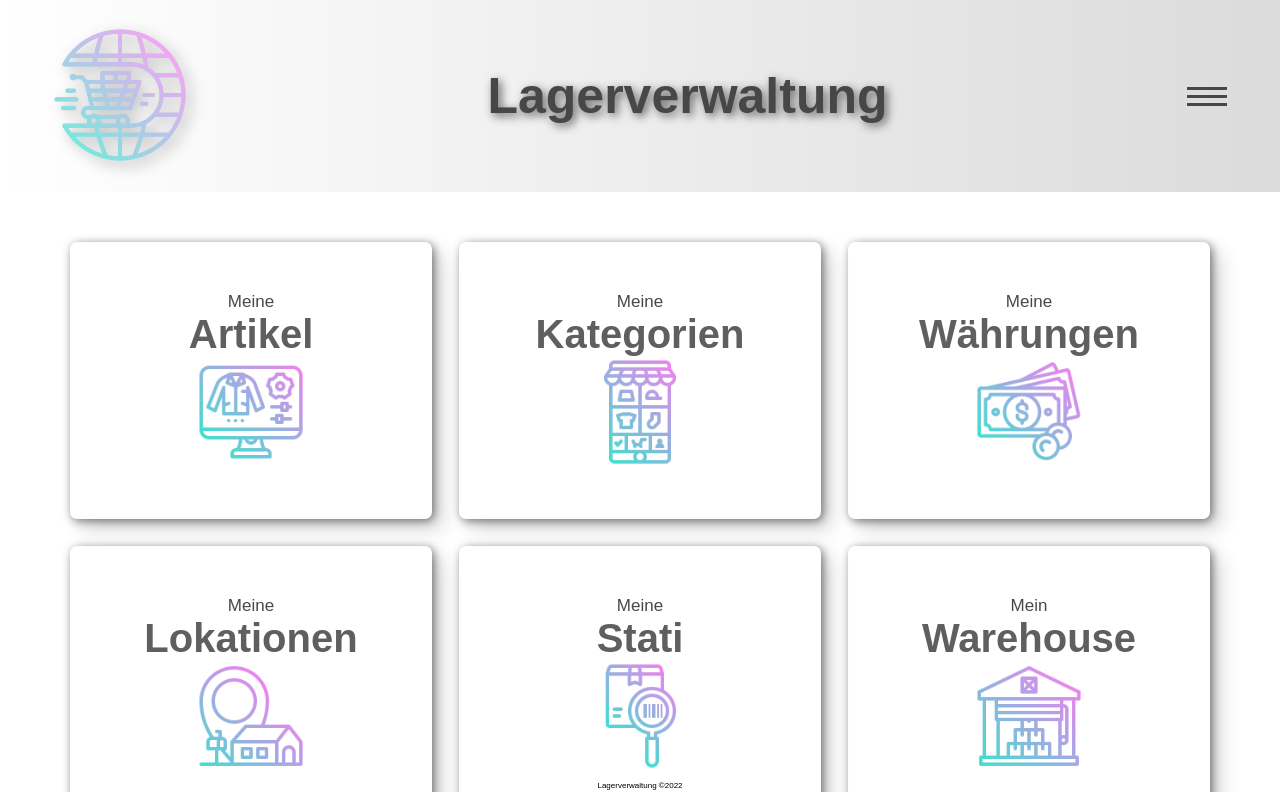
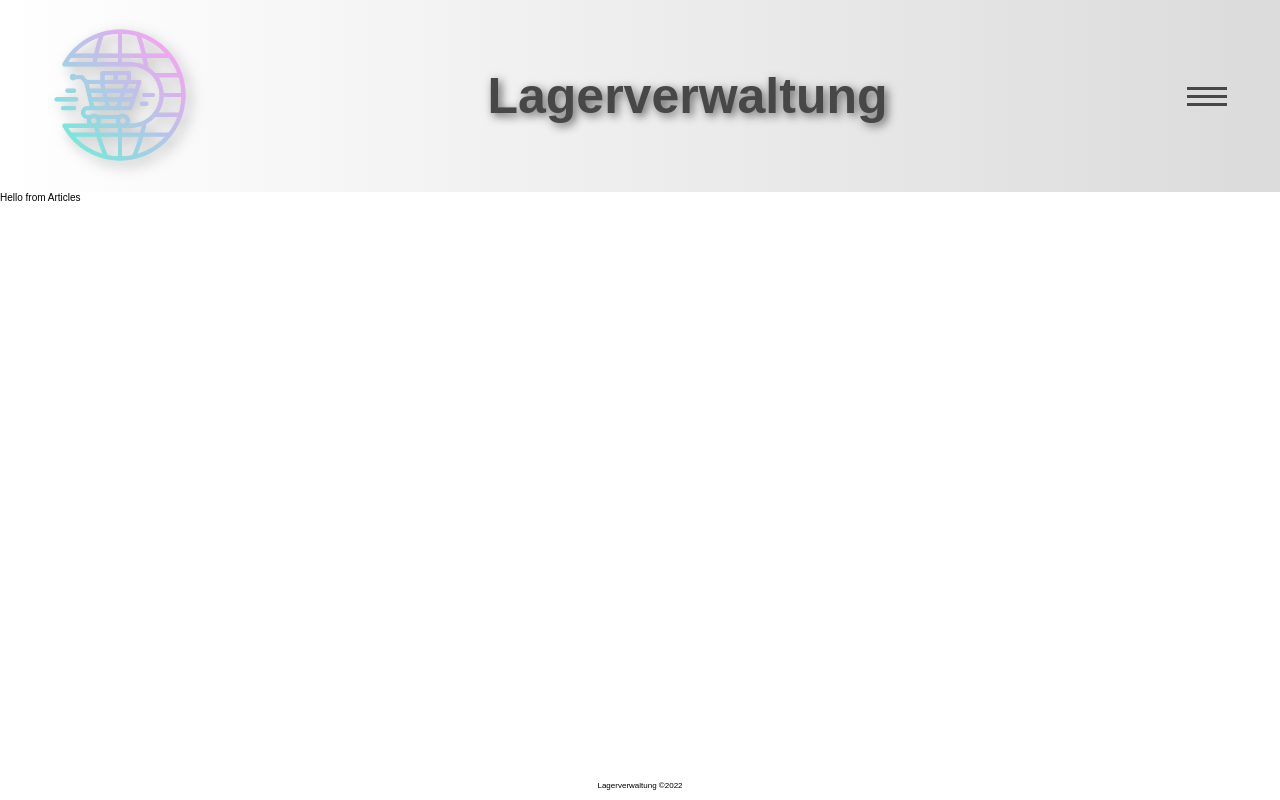
Before and after one commit to vinherch/warehouse-management-zhaw, a React (Create React App) app: page /articles in a window 1280 px wide. Built offline with nearby package versions, Linux system fonts and the light colour scheme.

Commit message:
Implement & add routing for all dashboard items. Add links to aside menue items

```diff
--- a/src/App.js
+++ b/src/App.js
@@ -1,10 +1,21 @@
+//General styles
 import "./styles/app.scss";
 
+//Components
 import Header from "./components/Header";
 import Dashboard from "./components/Dashboard";
 import Footer from "./components/Footer";
 import ASide from "./components/ASide";
+import { BrowserRouter as Router, Route, Routes } from "react-router-dom";
 import { useState } from "react";
+
+//Views / Pages
+import Articles from "./views/Articles";
+import Categories from "./views/Categories";
+import Currencies from "./views/Currencies";
+import Locations from "./views/Locations";
+import Status from "./views/Status";
+import Warehouses from "./views/Warehouses";
 
 function App() {
   /* State for aside menue - false == close / true == open */
@@ -20,12 +31,40 @@ function App() {
   };
 
   return (
-    <>
+    <Router>
       <Header aSideMenueHandler={aSideMenueHandler} asideMenueState={asideMenueState} />
-      <Dashboard />
-      <ASide asideMenueState={asideMenueState} setAsideMenueState={setAsideMenueState} />
       <Footer />
-    </>
+      <Routes>
+        <Route
+          path="/"
+          exact
+          element={
+            <>
+              <Dashboard />
+              <ASide asideMenueState={asideMenueState} setAsideMenueState={setAsideMenueState} />
+            </>
+          }
+        ></Route>
+      </Routes>
+      <Routes>
+        <Route path={"/articles"} element={<Articles />} />
+      </Routes>
+      <Routes>
+        <Route path={"/categories"} element={<Categories />} />
+      </Routes>
+      <Routes>
+        <Route path={"/currencies"} element={<Currencies />} />
+      </Routes>
+      <Routes>
+        <Route path={"/locations"} element={<Locations />} />
+      </Routes>
+      <Routes>
+        <Route path={"/status"} element={<Status />} />
+      </Routes>
+      <Routes>
+        <Route path={"/warehouses"} element={<Warehouses />} />
+      </Routes>
+    </Router>
   );
 }
 
--- a/src/components/ASide.js
+++ b/src/components/ASide.js
@@ -1,4 +1,5 @@
 import React from "react";
+import { Link } from "react-router-dom";
 
 function ASide({ asideMenueState, setAsideMenueState }) {
   return (
@@ -9,22 +10,22 @@ function ASide({ asideMenueState, setAsideMenueState }) {
           <div className="aside-menue-control">
             <ul>
               <li>
-                <a href="#">Artikel</a>
+                <Link to="/articles">Artikel</Link>
               </li>
               <li>
-                <a href="#">Kategorien</a>
+                <Link to="/categories">Kategorien</Link>
               </li>
               <li>
-                <a href="#">Währungen</a>
+                <Link to="/currencies">Währungen</Link>
               </li>
               <li>
-                <a href="#">Lokationen</a>
+                <Link to="/locations">Lokationen</Link>
               </li>
               <li>
-                <a href="#">Stati</a>
+                <Link to="/status">Status</Link>
               </li>
               <li>
-                <a href="#">Warehouse</a>
+                <Link to="/warehouses">Warehouse</Link>
               </li>
             </ul>
           </div>
--- a/src/components/Dashboard.js
+++ b/src/components/Dashboard.js
@@ -1,9 +1,11 @@
 import React from "react";
+import { Link } from "react-router-dom";
 import DashboardCard from "./shared/DashboardCard";
 
 function Dashboard() {
   return (
     <div className="container">
+      <Link to="/articles" style={{ textDecoration: "none" }}>
         <DashboardCard>
           <div className="card-desc">
             <p>Meine</p>
@@ -13,6 +15,8 @@ function Dashboard() {
             <img src="./assets/dashboard_articles.png" alt="" />
           </div>
         </DashboardCard>
+      </Link>
+      <Link to="/categories" style={{ textDecoration: "none" }}>
         <DashboardCard>
           <div className="card-desc">
             <p>Meine</p>
@@ -22,6 +26,8 @@ function Dashboard() {
             <img src="./assets/dashboard_categories.png" alt="" />
           </div>
         </DashboardCard>
+      </Link>
+      <Link to="/currencies" style={{ textDecoration: "none" }}>
         <DashboardCard>
           <div className="card-desc">
             <p>Meine</p>
@@ -31,6 +37,8 @@ function Dashboard() {
             <img src="./assets/dashboard_currencies.png" alt="" />
           </div>
         </DashboardCard>
+      </Link>
+      <Link to="/locations" style={{ textDecoration: "none" }}>
         <DashboardCard>
           <div className="card-desc">
             <p>Meine</p>
@@ -40,15 +48,19 @@ function Dashboard() {
             <img src="./assets/dashboard_locations.png" alt="" />
           </div>
         </DashboardCard>
+      </Link>
+      <Link to="/status" style={{ textDecoration: "none" }}>
         <DashboardCard>
           <div className="card-desc">
             <p>Meine</p>
-          <h4>Stati</h4>
+            <h4>Status</h4>
           </div>
           <div className="dashboard-img">
             <img src="./assets/dashboard_states.png" alt="" />
           </div>
         </DashboardCard>
+      </Link>
+      <Link to="/warehouses" style={{ textDecoration: "none" }}>
         <DashboardCard>
           <div className="card-desc">
             <p>Mein</p>
@@ -58,6 +70,7 @@ function Dashboard() {
             <img src="./assets/dashboard_warehouse.png" alt="" />
           </div>
         </DashboardCard>
+      </Link>
     </div>
   );
 }
--- a/src/components/Articles.js
+++ b/src/views/Articles.js
@@ -1,7 +1,7 @@
 import React from "react";
 
 function Articles() {
-  return <div></div>;
+  return <div>Hello from Articles</div>;
 }
 
 export default Articles;
--- a/src/components/Categories.js
+++ b/src/views/Categories.js
@@ -1,7 +1,7 @@
 import React from "react";
 
 function Categories() {
-  return <div></div>;
+  return <div>Hello from Categories</div>;
 }
 
 export default Categories;
--- a/src/components/Currencies.js
+++ b/src/views/Currencies.js
@@ -1,7 +1,7 @@
 import React from "react";
 
 function Currencies() {
-  return <div></div>;
+  return <div>Hello from Currencies</div>;
 }
 
 export default Currencies;
--- a/src/components/Locations.js
+++ b/src/views/Locations.js
@@ -1,7 +1,7 @@
 import React from "react";
 
 function Locations() {
-  return <div></div>;
+  return <div>Hello from Locations</div>;
 }
 
 export default Locations;
--- a/src/components/States.js
+++ b/src/views/Status.js
@@ -1,7 +1,7 @@
 import React from "react";
 
 function States() {
-  return <div></div>;
+  return <div>Hello from Status</div>;
 }
 
 export default States;
--- a/src/components/Warehouse.js
+++ b/src/views/Warehouses.js
@@ -1,7 +1,7 @@
 import React from "react";
 
 function Warehouse() {
-  return <div></div>;
+  return <div>Hello from Warehouse</div>;
 }
 
 export default Warehouse;
```
Also changed, not shown: package.json (+6 -1 lines), src/components/StatusItem.js (renamed from src/components/StateItem.js), 2 other files (tests, documents, lock files or other folders). Lines whose indentation alone changed are shown as unchanged.
